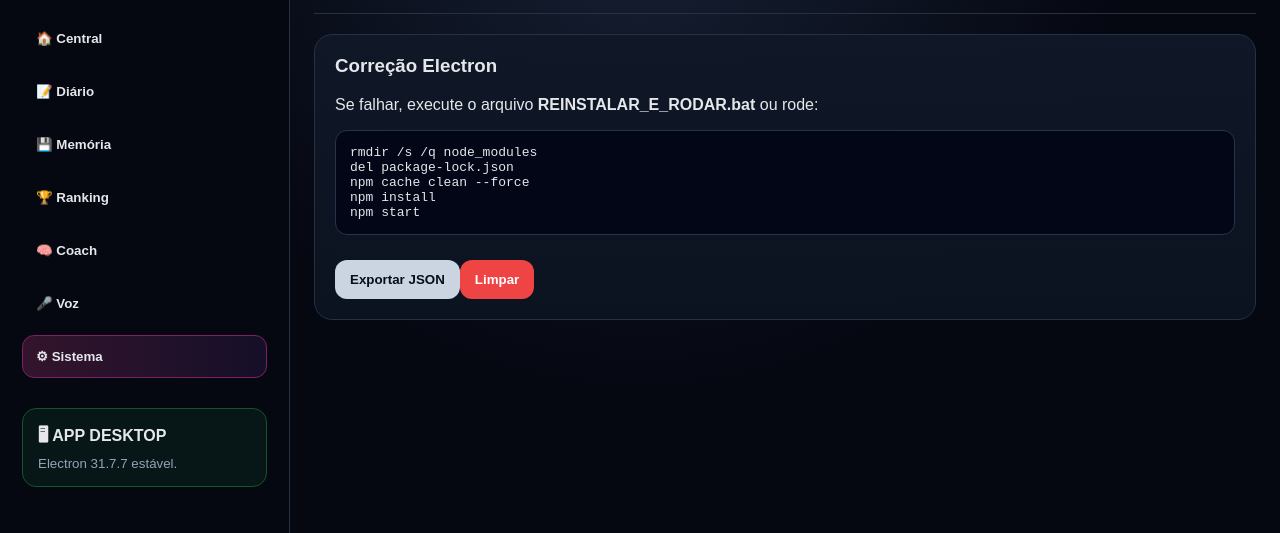
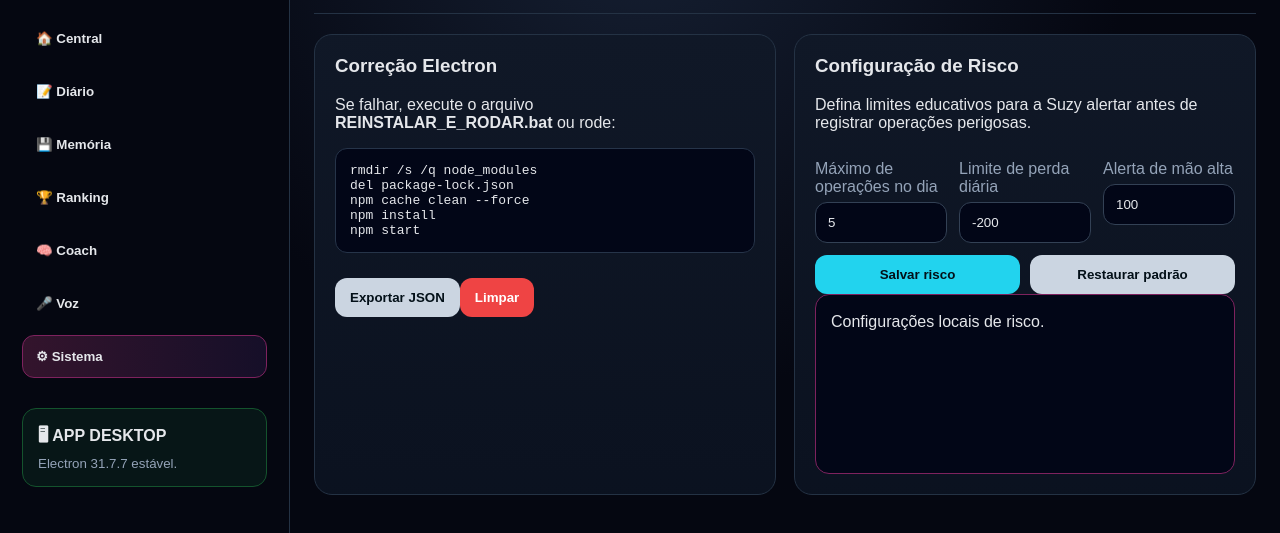
Before and after one commit to detritoscosmico/terminal-lobao, an Electron app: page src/index.html in a window 1280 px wide. Both pictures are taken after a click on the button "⚙ Sistema". Shown: the part 93-626 px from the top of the page. Drawn offline with Linux system fonts and the light colour scheme.

Commit message:
feat: adiciona painel de configuração de risco

```diff
--- a/src/index.html
+++ b/src/index.html
@@ -30,7 +30,7 @@
 <div class="card"><span>Status</span><strong>Treino</strong></div>
 </div>
 <div class="grid"><div class="panel"><h3>Suzy Desktop</h3><div id="suzyText" class="suzy-box">Danilo, Suzy Desktop corrigida online. Esta versão usa Electron estável.</div><div class="actions"><button id="briefingBtn" class="secondary">Briefing</button><button id="riskBtn" class="secondary">Risco</button></div></div>
-<div class="panel"><h3>Centro de Missão</h3><div class="mission"><div><span>Meta</span><strong>+R$300</strong></div><div><span>Limite</span><strong class="bad">-R$200</strong></div><div><span>Máx. Ops</span><strong>5</strong></div><div><span>Regra</span><strong>Disciplina</strong></div></div></div></div>
+<div class="panel"><h3>Centro de Missão</h3><div class="mission"><div><span>Meta</span><strong>+R$300</strong></div><div><span>Limite</span><strong class="bad" id="missionLossLimit">-R$200</strong></div><div><span>Máx. Ops</span><strong id="missionMaxOps">5</strong></div><div><span>Regra</span><strong>Disciplina</strong></div></div></div></div>
 </section>
 
 <section id="diario" class="tab"><div class="panel"><h3>Registrar Operação</h3><div class="form-grid">
@@ -46,9 +46,9 @@
 <section id="ranking" class="tab"><div class="grid"><div class="panel"><h3>Ranking de Ativos</h3><table><thead><tr><th>Ativo</th><th>Ops</th><th>WR</th><th>P/L</th></tr></thead><tbody id="assetRank"></tbody></table></div><div class="panel"><h3>Ranking de Setups</h3><table><thead><tr><th>Setup</th><th>Ops</th><th>WR</th><th>P/L</th></tr></thead><tbody id="setupRank"></tbody></table></div></div></section>
 <section id="coach" class="tab"><div class="panel"><h3>Suzy Coach</h3><div id="coachBox" class="list"></div></div></section>
 <section id="voz" class="tab"><div class="panel"><h3>Voz Feminina</h3><label>Voz</label><select id="voiceSelect"></select><label>Personalidade</label><select id="toneSelect"><option value="doce">Doce</option><option value="tatica">Tática</option><option value="provocante">Provocante</option></select><div class="actions"><button id="testVoice" class="primary">Testar</button><button id="saveVoice" class="secondary">Salvar</button></div></div></section>
-<section id="sistema" class="tab"><div class="panel"><h3>Correção Electron</h3><p>Se falhar, execute o arquivo <b>REINSTALAR_E_RODAR.bat</b> ou rode:</p><pre>rmdir /s /q node_modules
+<section id="sistema" class="tab"><div class="grid"><div class="panel"><h3>Correção Electron</h3><p>Se falhar, execute o arquivo <b>REINSTALAR_E_RODAR.bat</b> ou rode:</p><pre>rmdir /s /q node_modules
 del package-lock.json
 npm cache clean --force
 npm install
-npm start</pre><button id="exportData" class="secondary">Exportar JSON</button><button id="clearData" class="danger">Limpar</button></div></section>
+npm start</pre><button id="exportData" class="secondary">Exportar JSON</button><button id="clearData" class="danger">Limpar</button></div><div class="panel"><h3>Configuração de Risco</h3><p>Defina limites educativos para a Suzy alertar antes de registrar operações perigosas.</p><div class="form-grid"><div><label>Máximo de operações no dia</label><input id="riskMaxOps" type="number" min="1" value="5"/></div><div><label>Limite de perda diária</label><input id="riskLossLimit" type="number" value="-200"/></div><div><label>Alerta de mão alta</label><input id="riskStakeWarning" type="number" min="1" value="100"/></div></div><div class="actions"><button id="saveRiskSettings" class="primary">Salvar risco</button><button id="resetRiskSettings" class="secondary">Restaurar padrão</button></div><div id="riskSettingsStatus" class="suzy-box">Configurações locais de risco.</div></div></div></section>
 </main></div><script src="js/app.js"></script></body></html>
```
